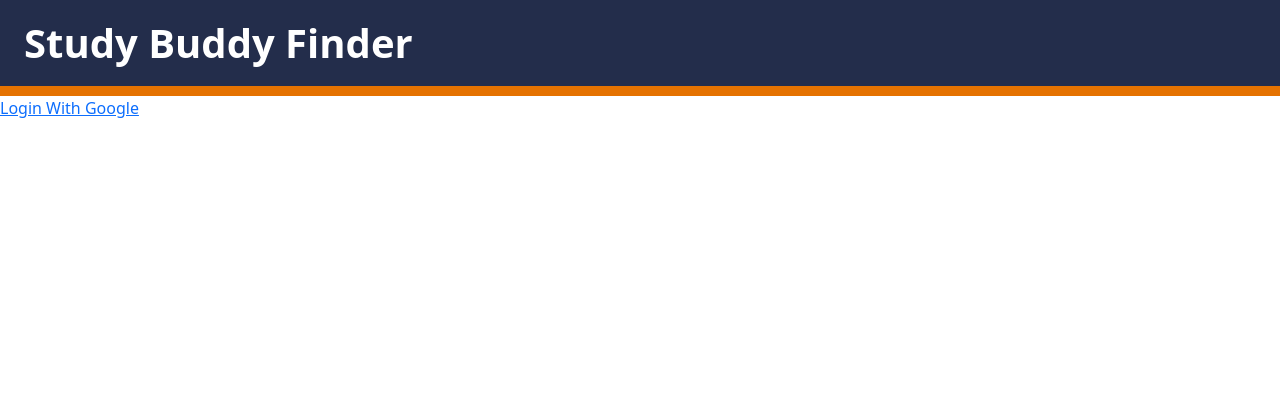
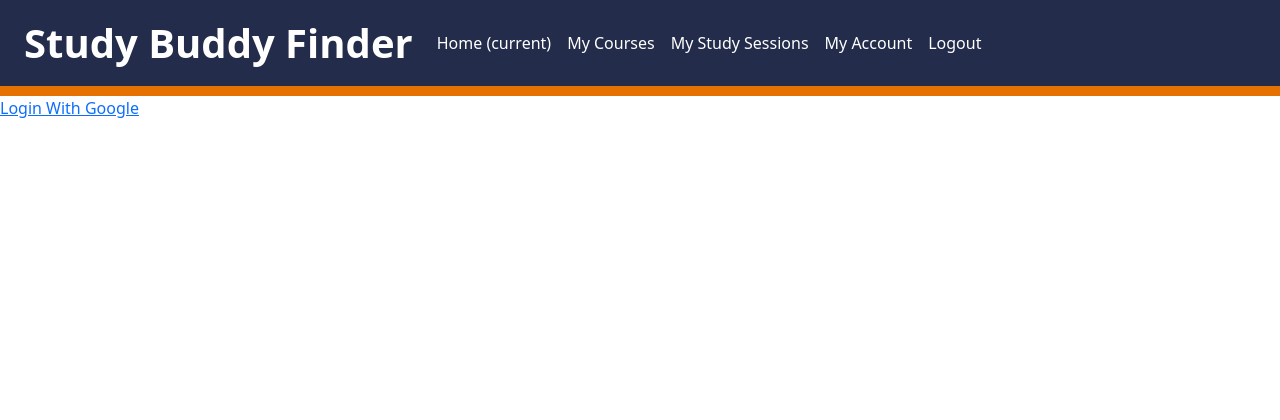
Before and after one commit to anw5ph/study-buddy-finder, a Django app: page / in a window 1280 px wide. Shown: the top 420 px of the page. Run offline with Django 3.2, Linux system fonts and the light colour scheme; some libraries are stand-ins or nearby versions.

Commit message:
Navbar's
Navbar

```diff
--- a/templates/index.html
+++ b/templates/index.html
@@ -15,8 +15,39 @@
         <nav class="navbar navbar-expand-lg navbar-light">
             <a class="navbar-brand fw-bold fs-1 text-white" href="#">Study Buddy Finder</a>
 
+
+
+            <nav class="navbar navbar-expand-lg">
+    <button class="navbar-toggler" type="button" data-toggle="collapse" data-target="#navbarNavAltMarkup"
+        aria-controls="navbarNavAltMarkup" aria-expanded="false" aria-label="Toggle navigation">
+        <span class="navbar-toggler-icon"></span>
+    </button>
+    <div class="collapse navbar-collapse" id="navbarNavAltMarkup">
+        <div class="navbar-nav">
+            <a class="nav-item nav-link active text-white" href="#">Home <span class="sr-only">(current)</span></a>
+            <a class="nav-item nav-link text-white" href="#">My Courses</a>
+            <a class="nav-item nav-link text-white" href="#">My Study Sessions</a>
+            <a class="nav-item nav-link text-white" href="#">My Account</a>
+            <a class="nav-item nav-link text-white" href="#">Logout</a>
+        </div>
+    </div>
+</nav>
+
+
+
         </nav>
       </header>
+
+
+
+
+
+
+
+
+
+
+
 
       {% if user.is_authenticated %}
       <p>Welcome, You are logged in as {{ user.username }}</p>
```
Also changed, not shown: 2 other files.
